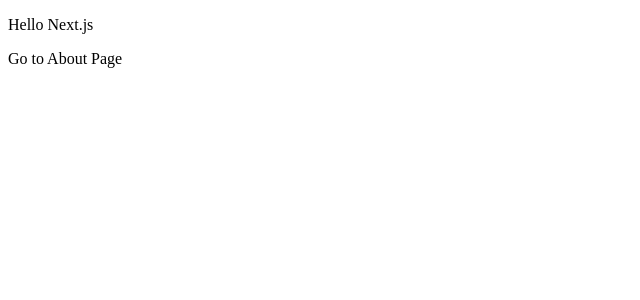
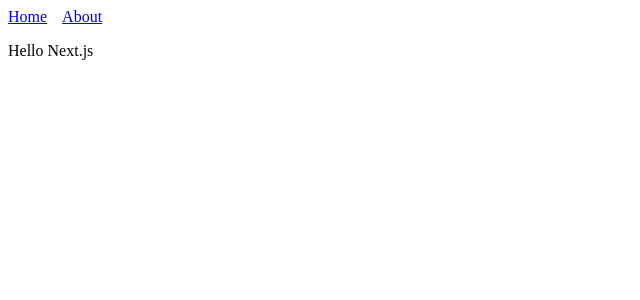
Before and after one commit to my-react-practice/hello-next, a Next.js app: page / in a window 1280 px wide. Shown: the top 300 px of the page, without its empty margins (0-640 px from the left). Built offline with nearby package versions, Linux system fonts and the light colour scheme.

Commit message:
添加公共组件Header

```diff
--- a/components/Header.js
+++ b/components/Header.js
@@ -1,4 +1,17 @@
-import Link from 'next/link'
+import Link from 'next/link';
 const linkStyle = {
+  marginRight: 15
+};
 
-}
+const Header = () => (
+  <div>
+    <Link href="/">
+      <a style={linkStyle}>Home</a>
+    </Link>
+    <Link href="/about">
+      <a style={linkStyle}>About</a>
+    </Link>
+  </div>
+);
+
+export default Header;
--- a/pages/about.js
+++ b/pages/about.js
@@ -1,5 +1,7 @@
+import Header from '../components/Header';
 export default () => (
   <div>
+    <Header />
     <p style={{ fontSize: 20 }}>This is the about page</p>
   </div>
 );
--- a/pages/index.js
+++ b/pages/index.js
@@ -1,12 +1,8 @@
-import Link from 'next/link';
-
+import Header from '../components/Header';
 const Index = () => (
   <div>
+    <Header />
     <p>Hello Next.js</p>
-    <Link href="/about" style={{ fontSize: 20 }}>
-      {/* <a>About Page</a> */}
-      <buttom>Go to About Page</buttom>
-    </Link>
   </div>
 );
 
```
